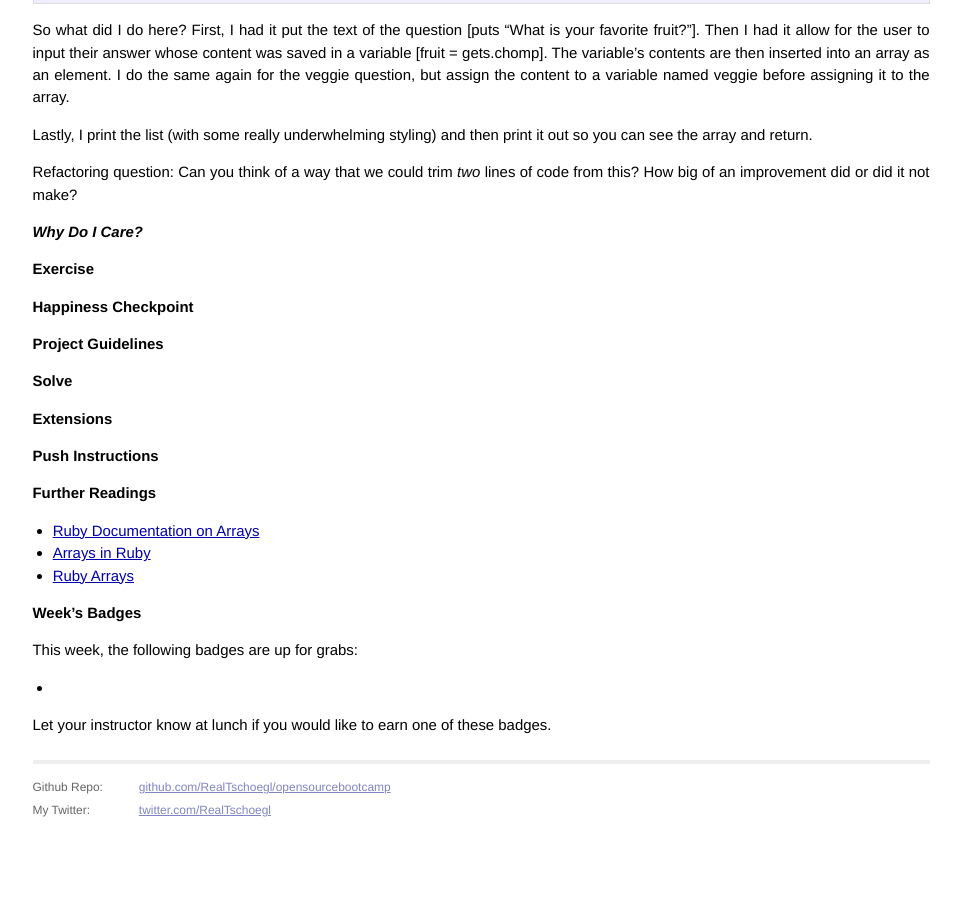
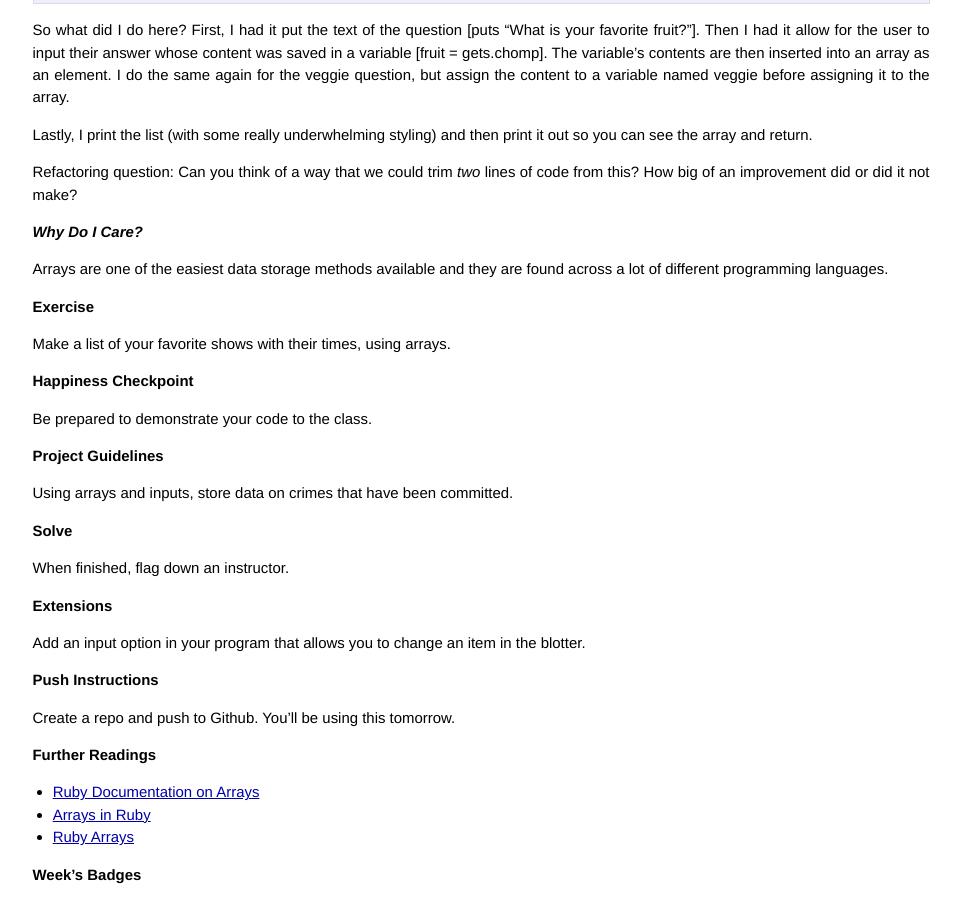
Before and after one commit to RealTschoegl/opensourcebootcamp, a Jekyll site: the page built from _posts/2014-03-10-lesson-arrays.markdown, in a window 1280 px wide and 900 px high, scrolled down 6092 px. Shown: the whole window, without its empty margins (159-1120 px from the left). Built offline with Jekyll 4.4.1, drawn with Linux system fonts in a browser that asks for light colours; Markdown is read by kramdown in place of the engine named in the settings; before the commit the page ends 6925 px from its top, so only the background shows below that.

Commit message:
Updated 2014-03-10-lesson-arrays.markdown

```diff
--- a/_posts/2014-03-10-lesson-arrays.markdown
+++ b/_posts/2014-03-10-lesson-arrays.markdown
@@ -310,17 +310,31 @@ Refactoring question: Can you think of a way that we could trim _two_ lines of c
 
 ### _Why Do I Care?_
 
+Arrays are one of the easiest data storage methods available and they are found across a lot of different programming languages.
+
 ## Exercise
+
+Make a list of your favorite shows with their times, using arrays.
 
 ## Happiness Checkpoint
 
+Be prepared to demonstrate your code to the class.
+
 ## Project Guidelines
+
+Using arrays and inputs, store data on crimes that have been committed.
 
 ## Solve
 
+When finished, flag down an instructor.
+
 ## Extensions
 
+Add an input option in your program that allows you to change an item in the blotter.
+
 ## Push Instructions
+
+Create a repo and push to Github.  You'll be using this tomorrow.
 
 ## Further Readings
 
```
